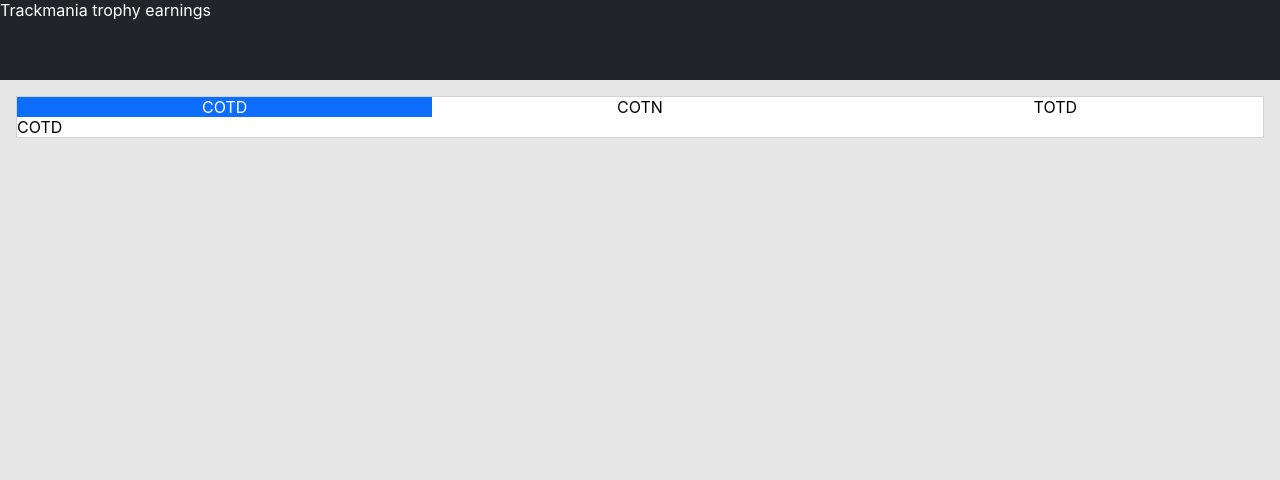
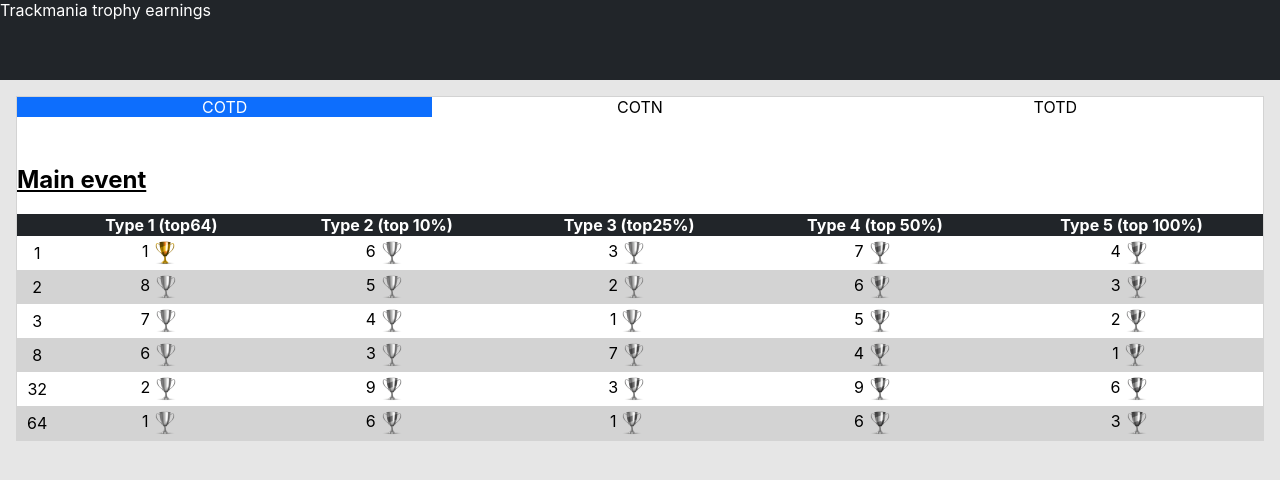
Before and after one commit to Shinestr8/ghp-test, a React (Create React App) app: page / in a window 1280 px wide. Shown: the top 480 px of the page. Built offline with nearby package versions, Linux system fonts and the light colour scheme.

Commit message:
added cup trophies"

```diff
--- a/src/Trackmania/CupTrophies.jsx
+++ b/src/Trackmania/CupTrophies.jsx
@@ -27,7 +27,7 @@
                                         alt={"trophy" + pos.type1.trophyType}
                                         className="trophy-img"
                                         title={"T" + pos.type1.trophyType}
-                                        src={"/images/trophies/"+ (pos.type1.trophyType-1) + ".png"}
+                                        src={process.env.PUBLIC_URL + "/images/trophies/"+ (pos.type1.trophyType-1) + ".png"}
                                     />
                                     )}
 
@@ -38,7 +38,7 @@
                                             alt={"trophy" + pos.type2.trophyType}
                                             className="trophy-img"
                                             title={"T" + pos.type2.trophyType}
-                                            src={"/images/trophies/"+ (pos.type2.trophyType-1) + ".png"}
+                                            src={process.env.PUBLIC_URL + "/images/trophies/"+ (pos.type2.trophyType-1) + ".png"}
                                         />
                                     )}
                                 </td>
@@ -48,7 +48,7 @@
                                             alt={"trophy" + pos.type3.trophyType}
                                             className="trophy-img"
                                             title={"T" + pos.type3.trophyType}
-                                            src={"/images/trophies/"+ (pos.type3.trophyType-1) + ".png"}
+                                            src={process.env.PUBLIC_URL + "/images/trophies/"+ (pos.type3.trophyType-1) + ".png"}
                                         />
                                     )}
                                 </td>
@@ -58,7 +58,7 @@
                                                 alt={"trophy" + pos.type4.trophyType}
                                                 className="trophy-img"
                                                 title={"T" + pos.type4.trophyType}
-                                                src={"/images/trophies/"+ (pos.type4.trophyType-1) + ".png"}
+                                                src={process.env.PUBLIC_URL + "/images/trophies/"+ (pos.type4.trophyType-1) + ".png"}
                                             />
                                         )}
                                 </td>
@@ -68,7 +68,7 @@
                                                 alt={"trophy" + pos.type5.trophyType}
                                                 className="trophy-img"
                                                 title={"T" + pos.type5.trophyType}
-                                                src={"/images/trophies/"+ (pos.type5.trophyType-1) + ".png"}
+                                                src={process.env.PUBLIC_URL + "/images/trophies/"+ (pos.type5.trophyType-1) + ".png"}
                                         />
                                     )}
                                 </td>
--- a/src/Trackmania/Trackmania.jsx
+++ b/src/Trackmania/Trackmania.jsx
@@ -1,6 +1,9 @@
 import React, { useState } from "react";
 
 import { Menu } from "./Menu";
+import { CupTrophies } from "./CupTrophies";
+import { TATrophies } from "./TATrophies";
+import { mainEvent, TAMain, TArerun, TOTDrank, rerun } from "./trophyData";
 import './trackmania.css';
 
 export function Trackmania(props){
@@ -20,10 +23,14 @@
             </div>
 
             {selected === 'COTD' && (
-                <div>{selected}</div>
+                <div>
+                    <CupTrophies trophyGain={mainEvent} title="Main event"/>
+                </div>
             )}
             {selected === 'COTN' && (
-                <div>{selected}</div>
+                <div>
+                    <CupTrophies trophyGain={rerun} title="Rerun"/>
+                </div>
             )}
             {selected === 'TOTD' && (
                 <div>{selected}</div>
--- a/src/Trackmania/trackmania.css
+++ b/src/Trackmania/trackmania.css
@@ -12,3 +12,25 @@
     background-color: lightgray;
     color: white;
 }
+
+.trophy-img{
+    width: 2rem;
+    vertical-align: middle;
+}
+
+.trophy-earnings-table{
+    width: 100%;
+    border-collapse: collapse;
+    text-align: center;
+    /* border: 1px solid lightgray; */
+  }
+
+  .trophy-earnings-table thead{
+    /* border-bottom: 1px solid lightgray; */
+    background-color: #212529;
+    color: white
+  }
+
+  .trophy-earnings-table tbody tr:nth-child(even){
+    background-color: lightgray;
+  }
```
